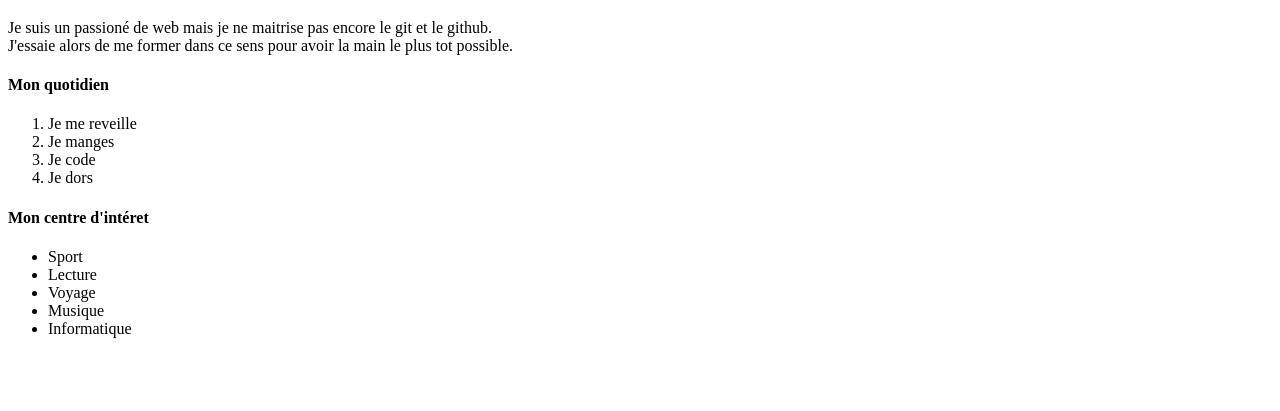
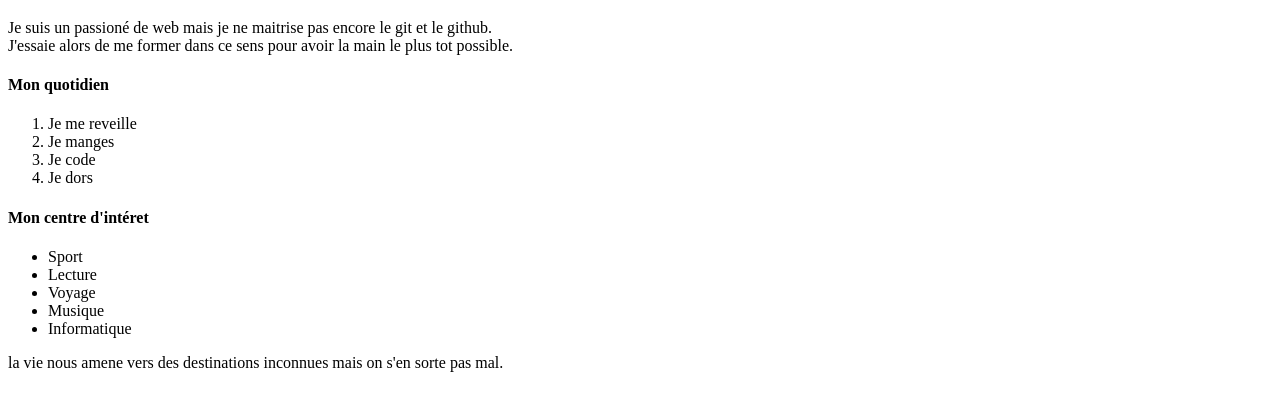
Before and after one commit to Azanbrun/Essaiprojet, a plain HTML site: page index.html in a window 1280 px wide. Shown: the part 61-472 px from the top of the page. Drawn offline with Linux system fonts and the light colour scheme.

Commit message:
Ajout d'un nouveau paragraphe

```diff
--- a/index.html
+++ b/index.html
@@ -24,5 +24,7 @@
         <li>Musique</li>
         <li>Informatique</li>
     </ul>
+
+    <p>la vie nous amene vers des destinations inconnues mais on s'en sorte pas mal.</p>
 </body>
 </html>
```
